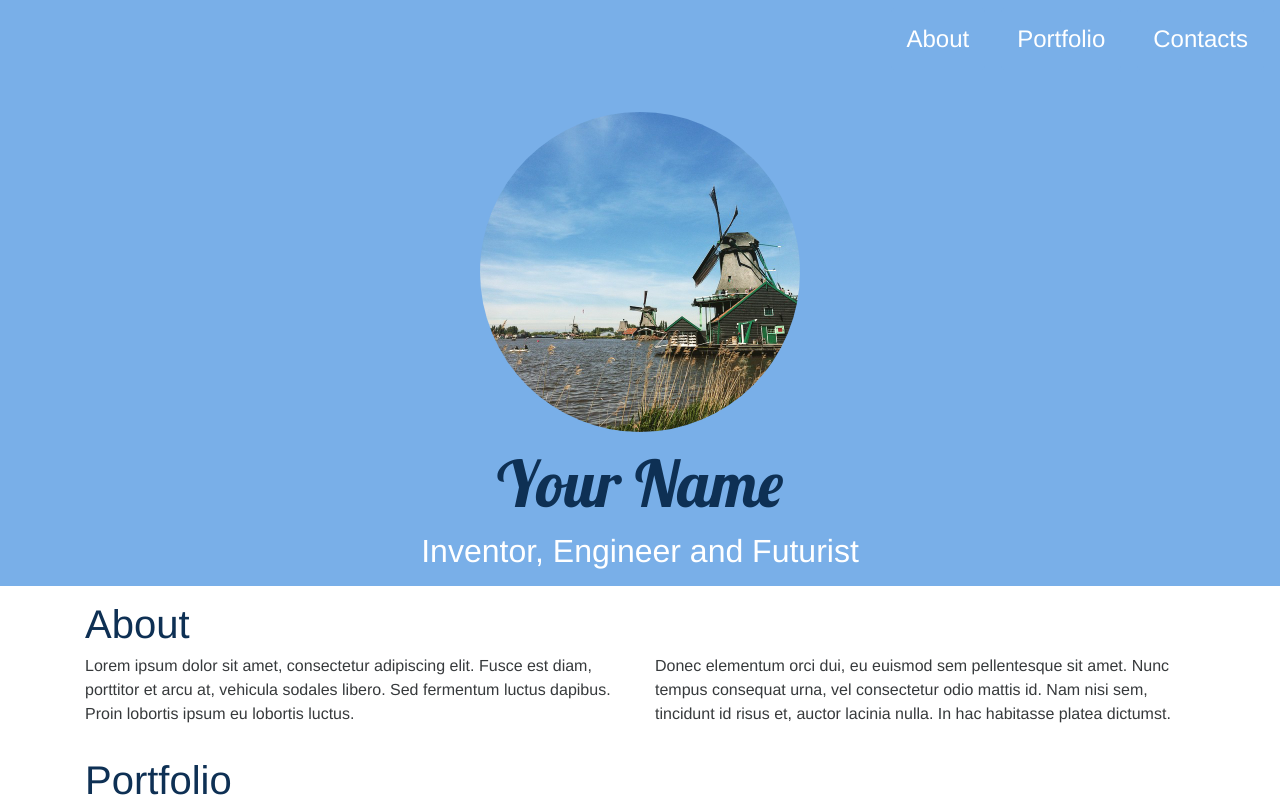
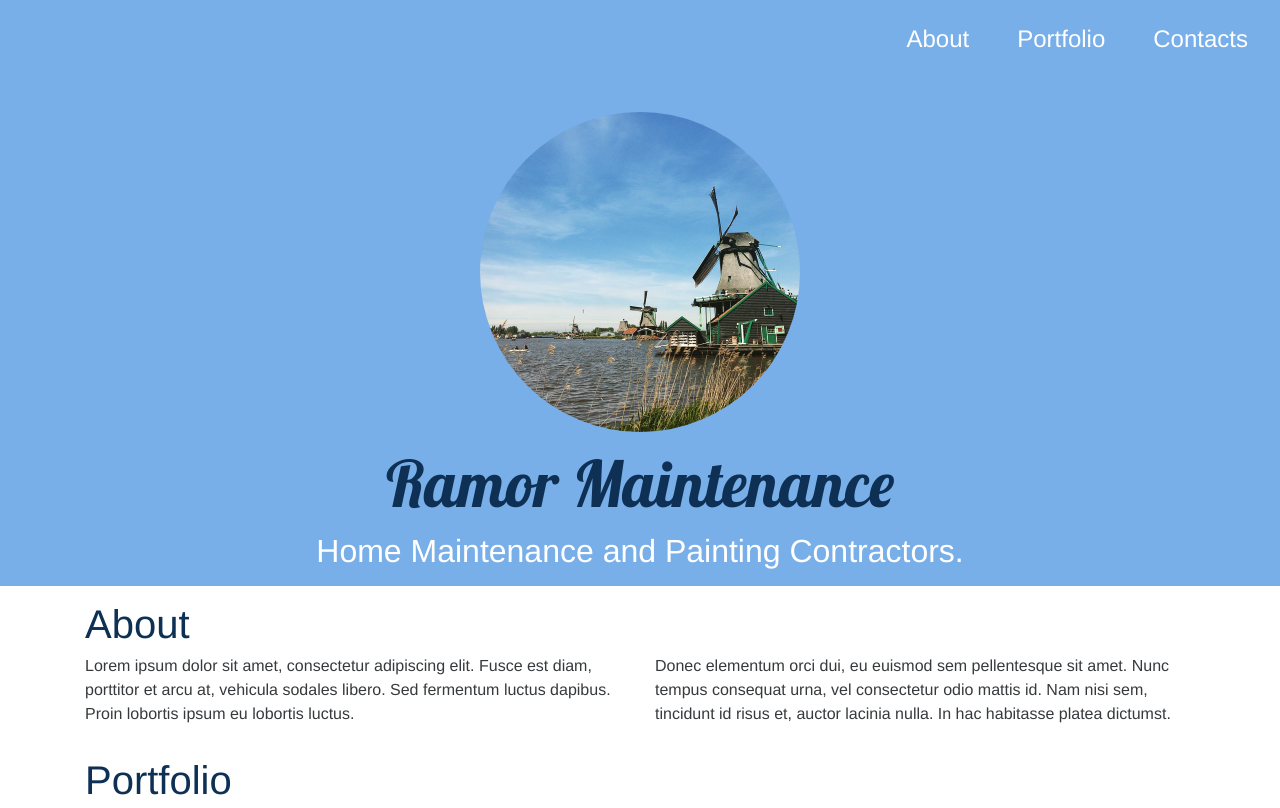
Before and after one commit to rammor-maintance/ramor-maintenance, a Jekyll site: the page built from index.html, in a window 1280 px wide and 1400 px high. Shown: the top 808 px of the window. Built offline with Jekyll 4.4.1, drawn with Linux system fonts in a browser that asks for light colours; nearby versions of some CDN libraries; some of the changed text lies outside the part shown; grey boxes are pictures that could not be loaded.

Commit message:
details update

```diff
--- a/_config.yml
+++ b/_config.yml
@@ -1,14 +1,14 @@
 # Site settings
 # in the templates available like {{ site.myvariable }}.
-title: Clean portfolio theme for Jekyll powered by Bootstrap 4.
-email: your-email@domain.com
-brand: Your Name
-headline: Inventor, Engineer and Futurist
+title: Rammon Maintenance and Painting Contractors.
+email: email needed
+brand: Ramor Maintenance
+headline: Home Maintenance and Painting Contractors.
 description: > # this means to ignore newlines until "baseurl:"
   New Site
 baseurl: "" # the subpath of your site, e.g. /blog
 url: "http://example.com" # the base hostname & protocol for your site
-copyright: 2016 Whatever Company, Inc. All Rights Reserved.
+copyright: 2016 Ramor Maintenance and Painting Contractors. All Rights Reserved.
 
 # Build settings
 markdown: kramdown
@@ -18,7 +18,6 @@ snapwidget: 247552
 
 # Contacts
 email: your.name@gmail.com
-phone: +1-800-555-2016
+phone: 0863710198
 
 # Tracking
-googleAnalitycsID: UA-83933844-1
```
